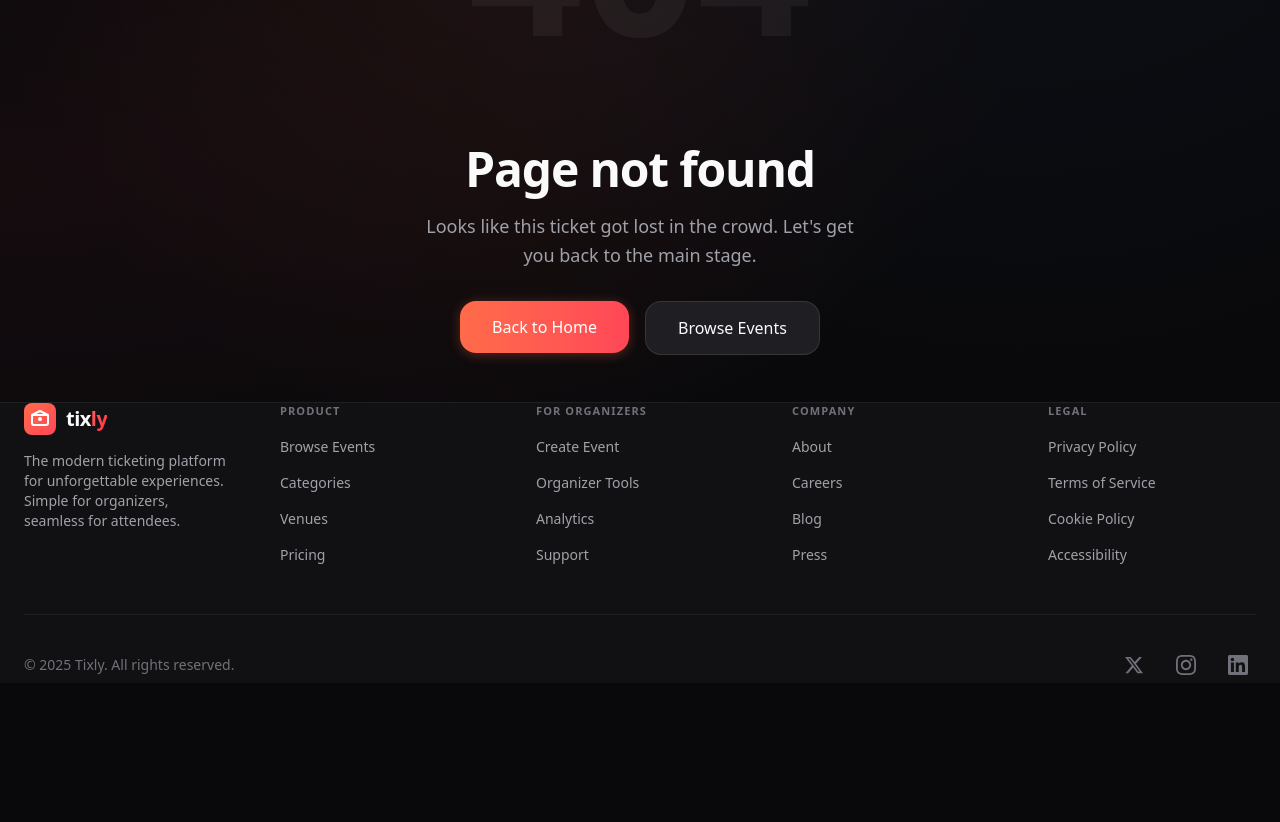
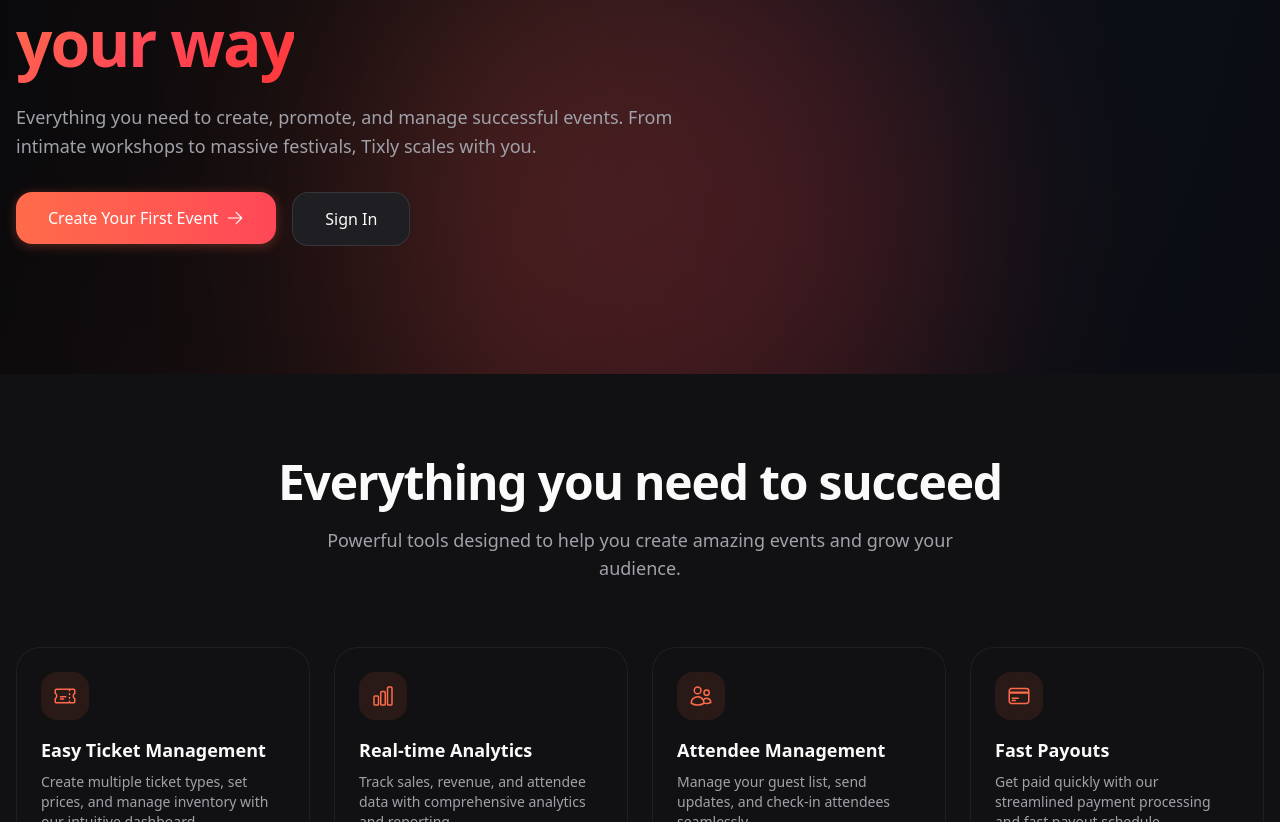
Before and after one commit to mkalidev/ticketing-platform, a Next.js app: page /for-organizers in a window 1280 px wide. Before the commit this address had no page. Shown: the part 318-1140 px from the top of the page. Before the commit the page ends 1001 px from the top, so only its background shows below. Built offline with nearby package versions, Linux system fonts and the light colour scheme.

Commit message:
Auto-commit #26 - 2025-11-30T17:14:06.314Z

```diff
--- /dev/null
+++ b/src/app/for-organizers/page.tsx
@@ -0,0 +1,273 @@
+'use client';
+
+import Link from 'next/link';
+import { Button, Card, Badge } from '@/components/ui';
+import {
+  TicketIcon,
+  ChartIcon,
+  UsersIcon,
+  CreditCardIcon,
+  CheckIcon,
+  ArrowRightIcon,
+  SparklesIcon,
+} from '@/components/icons';
+
+// ==========================================
+// For Organizers Page
+// ==========================================
+
+export default function ForOrganizersPage() {
+  const features = [
+    {
+      icon: TicketIcon,
+      title: 'Easy Ticket Management',
+      description: 'Create multiple ticket types, set prices, and manage inventory with our intuitive dashboard.',
+    },
+    {
+      icon: ChartIcon,
+      title: 'Real-time Analytics',
+      description: 'Track sales, revenue, and attendee data with comprehensive analytics and reporting.',
+    },
+    {
+      icon: UsersIcon,
+      title: 'Attendee Management',
+      description: 'Manage your guest list, send updates, and check-in attendees seamlessly.',
+    },
+    {
+      icon: CreditCardIcon,
+      title: 'Fast Payouts',
+      description: 'Get paid quickly with our streamlined payment processing and fast payout schedule.',
+    },
+  ];
+
+  const pricing = [
+    {
+      name: 'Starter',
+      description: 'For small events and venues',
+      price: '2.5%',
+      priceNote: '+ $0.99 per ticket',
+      features: [
+        'Up to 500 attendees',
+        'Basic analytics',
+        'Email support',
+        'Standard payouts (7 days)',
+      ],
+      cta: 'Get Started',
+      featured: false,
+    },
+    {
+      name: 'Professional',
+      description: 'For growing event organizers',
+      price: '2%',
+      priceNote: '+ $0.79 per ticket',
+      features: [
+        'Unlimited attendees',
+        'Advanced analytics',
+        'Priority support',
+        'Fast payouts (3 days)',
+        'Custom branding',
+        'Promo codes',
+      ],
+      cta: 'Start Free Trial',
+      featured: true,
+    },
+    {
+      name: 'Enterprise',
+      description: 'For large venues and festivals',
+      price: 'Custom',
+      priceNote: 'Volume-based pricing',
+      features: [
+        'Everything in Professional',
+        'Dedicated account manager',
+        'Same-day payouts',
+        'API access',
+        'White-label solution',
+        'SLA guarantee',
+      ],
+      cta: 'Contact Sales',
+      featured: false,
+    },
+  ];
+
+  return (
+    <div className="min-h-screen">
+      {/* Hero Section */}
+      <section className="relative py-20 lg:py-32 overflow-hidden">
+        {/* Background */}
+        <div className="absolute inset-0">
+          <div
+            className="absolute top-1/4 right-1/4 w-[600px] h-[600px] rounded-full opacity-20 blur-[120px]"
+            style={{ background: 'var(--gradient-primary)' }}
+          />
+        </div>
+
+        <div className="relative container-wide">
+          <div className="max-w-3xl">
+            <Badge variant="primary" className="mb-6" leftIcon={<SparklesIcon size={12} />}>
+              For Organizers
+            </Badge>
+            <h1 className="text-display mb-6 animate-fade-in-up">
+              Sell tickets
+              <br />
+              <span className="gradient-text">your way</span>
+            </h1>
+            <p className="text-body-lg text-[var(--text-secondary)] mb-8 max-w-2xl animate-fade-in-up" style={{ animationDelay: '100ms' }}>
+              Everything you need to create, promote, and manage successful events.
+              From intimate workshops to massive festivals, Tixly scales with you.
+            </p>
+            <div className="flex flex-wrap gap-4 animate-fade-in-up" style={{ animationDelay: '200ms' }}>
+              <Link href="/create-event">
+                <Button variant="primary" size="lg" rightIcon={<ArrowRightIcon size={18} />}>
+                  Create Your First Event
+                </Button>
+              </Link>
+              <Link href="/login">
+                <Button variant="secondary" size="lg">
+                  Sign In
+                </Button>
+              </Link>
+            </div>
+          </div>
+        </div>
+      </section>
+
+      {/* Features Section */}
+      <section className="py-20 bg-[var(--bg-secondary)]">
+        <div className="container-wide">
+          <div className="text-center mb-16">
+            <h2 className="text-h1 text-[var(--text-primary)] mb-4">
+              Everything you need to succeed
+            </h2>
+            <p className="text-body-lg text-[var(--text-secondary)] max-w-2xl mx-auto">
+              Powerful tools designed to help you create amazing events and grow your audience.
+            </p>
+          </div>
+
+          <div className="grid md:grid-cols-2 lg:grid-cols-4 gap-6">
+            {features.map((feature, index) => {
+              const Icon = feature.icon;
+              return (
+                <Card
+                  key={feature.title}
+                  className="animate-fade-in-up opacity-0"
+                  style={{ animationDelay: `${index * 100}ms`, animationFillMode: 'forwards' }}
+                >
+                  <div className="w-12 h-12 rounded-xl bg-[var(--accent-primary)]/10 flex items-center justify-center mb-4">
+                    <Icon size={24} className="text-[var(--accent-primary)]" />
+                  </div>
+                  <h3 className="text-lg font-semibold text-[var(--text-primary)] mb-2">
+                    {feature.title}
+                  </h3>
+                  <p className="text-sm text-[var(--text-secondary)]">
+                    {feature.description}
+                  </p>
+                </Card>
+              );
+            })}
+          </div>
+        </div>
+      </section>
+
+      {/* Stats Section */}
+      <section className="py-20">
+        <div className="container-wide">
+          <div className="grid sm:grid-cols-3 gap-8 text-center">
+            {[
+              { value: '$100M+', label: 'Tickets Sold' },
+              { value: '50K+', label: 'Events Hosted' },
+              { value: '99.9%', label: 'Platform Uptime' },
+            ].map((stat, index) => (
+              <div
+                key={stat.label}
+                className="animate-fade-in-up opacity-0"
+                style={{ animationDelay: `${index * 100}ms`, animationFillMode: 'forwards' }}
+              >
+                <p className="text-5xl font-bold gradient-text mb-2">{stat.value}</p>
+                <p className="text-[var(--text-secondary)]">{stat.label}</p>
+              </div>
+            ))}
+          </div>
+        </div>
+      </section>
+
+      {/* Pricing Section */}
+      <section className="py-20 bg-[var(--bg-secondary)]">
+        <div className="container-wide">
+          <div className="text-center mb-16">
+            <h2 className="text-h1 text-[var(--text-primary)] mb-4">
+              Simple, transparent pricing
+            </h2>
+            <p className="text-body-lg text-[var(--text-secondary)] max-w-2xl mx-auto">
+              No hidden fees. Pay only when you sell. Start for free and upgrade as you grow.
+            </p>
+          </div>
+
+          <div className="grid md:grid-cols-3 gap-6 max-w-5xl mx-auto">
+            {pricing.map((plan, index) => (
+              <Card
+                key={plan.name}
+                className={`animate-fade-in-up opacity-0 ${
+                  plan.featured
+                    ? 'ring-2 ring-[var(--accent-primary)] relative'
+                    : ''
+                }`}
+                style={{ animationDelay: `${index * 100}ms`, animationFillMode: 'forwards' }}
+              >
+                {plan.featured && (
+                  <div className="absolute -top-3 left-1/2 -translate-x-1/2">
+                    <Badge variant="primary">Most Popular</Badge>
+                  </div>
+                )}
+                <div className="text-center pb-6 border-b border-[var(--border-subtle)]">
+                  <h3 className="text-xl font-bold text-[var(--text-primary)] mb-1">
+                    {plan.name}
+                  </h3>
+                  <p className="text-sm text-[var(--text-secondary)] mb-4">
+                    {plan.description}
+                  </p>
+                  <p className="text-4xl font-bold text-[var(--text-primary)]">
+                    {plan.price}
+                  </p>
+                  <p className="text-sm text-[var(--text-muted)]">
+                    {plan.priceNote}
+                  </p>
+                </div>
+                <ul className="py-6 space-y-3">
+                  {plan.features.map((feature) => (
+                    <li key={feature} className="flex items-start gap-3 text-sm">
+                      <CheckIcon size={16} className="flex-shrink-0 mt-0.5 text-[var(--accent-success)]" />
+                      <span className="text-[var(--text-secondary)]">{feature}</span>
+                    </li>
+                  ))}
+                </ul>
+                <Button
+                  variant={plan.featured ? 'primary' : 'secondary'}
+                  fullWidth
+                >
+                  {plan.cta}
+                </Button>
+              </Card>
+            ))}
+          </div>
+        </div>
+      </section>
+
+      {/* CTA Section */}
+      <section className="py-20">
+        <div className="container-narrow text-center">
+          <h2 className="text-h1 text-[var(--text-primary)] mb-4">
+            Ready to get started?
+          </h2>
+          <p className="text-body-lg text-[var(--text-secondary)] mb-8">
+            Create your first event in minutes. No credit card required.
+          </p>
+          <Link href="/create-event">
+            <Button variant="primary" size="lg" rightIcon={<ArrowRightIcon size={18} />}>
+              Create Your Event
+            </Button>
+          </Link>
+        </div>
+      </section>
+    </div>
+  );
+}
```
